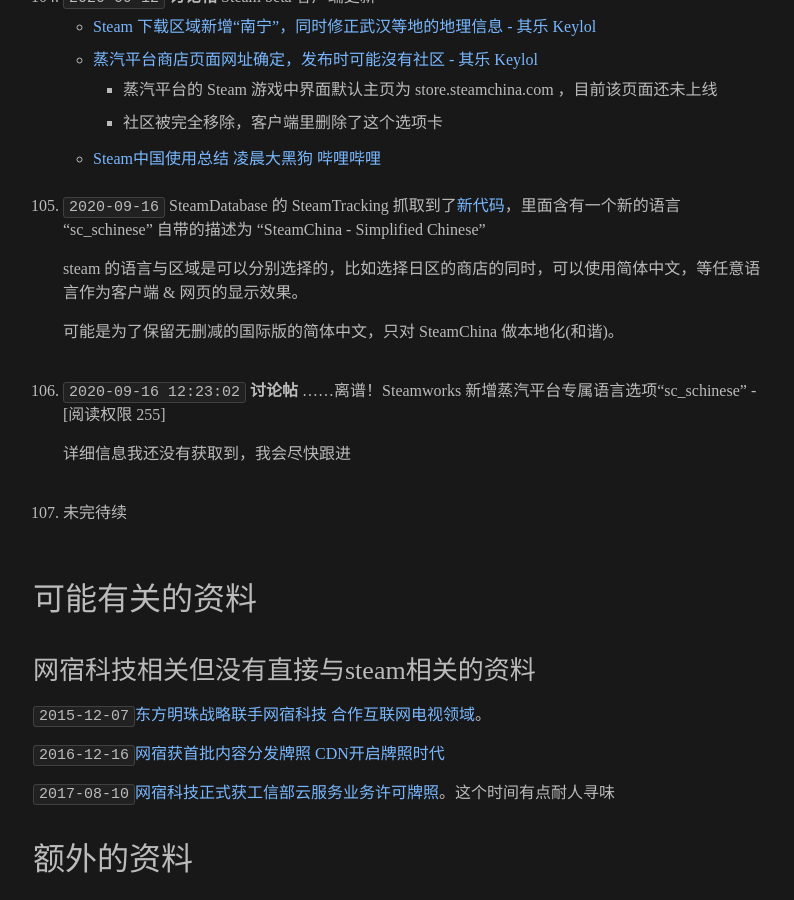
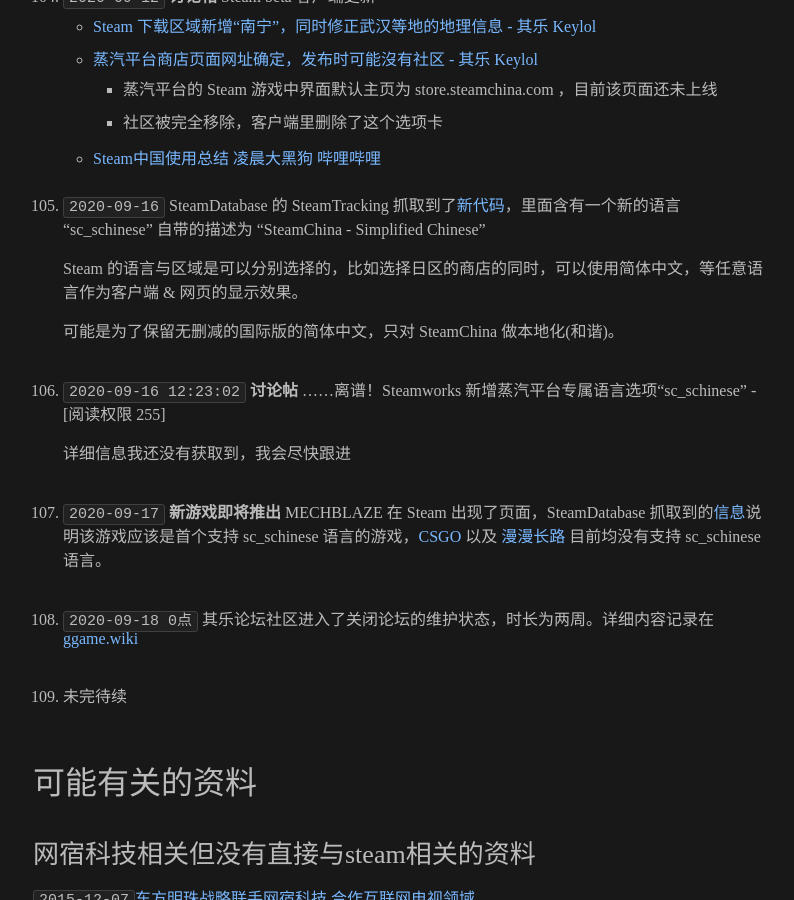
Before and after one commit to gledos/gledos.github.io, a Jekyll site: the page built from _posts/2018-07-12-wegame-steam.markdown, in a window 1280 px wide and 900 px high, scrolled down 16166 px. Shown: the whole window, without its empty margins (237-1031 px from the left). Built offline with Jekyll 4.4.1, drawn with Linux system fonts in a browser that asks for light colours.

Commit message:
其乐论坛社区

```diff
--- a/_posts/2018-07-12-wegame-steam.markdown
+++ b/_posts/2018-07-12-wegame-steam.markdown
@@ -505,7 +505,7 @@
 
 105. `2020-09-16` SteamDatabase 的 SteamTracking 抓取到了[新代码](https://web.archive.org/web/20200919053038/https://github.com/SteamDatabase/SteamTracking/blob/53466cd4589225b5a0bec1ef29e83ca5fcbd8712/partner.steamgames.com/public/javascript/game_admin.js)，里面含有一个新的语言 "sc_schinese" 自带的描述为 "SteamChina - Simplified Chinese"
 
-        steam 的语言与区域是可以分别选择的，比如选择日区的商店的同时，可以使用简体中文，等任意语言作为客户端 & 网页的显示效果。
+        Steam 的语言与区域是可以分别选择的，比如选择日区的商店的同时，可以使用简体中文，等任意语言作为客户端 & 网页的显示效果。
 
         可能是为了保留无删减的国际版的简体中文，只对 SteamChina 做本地化(和谐)。
 
@@ -513,7 +513,11 @@
 
         详细信息我还没有获取到，我会尽快跟进
 
-107. 未完待续
+107. `2020-09-17` **新游戏即将推出** MECHBLAZE 在 Steam 出现了页面，SteamDatabase 抓取到的[信息](https://web.archive.org/web/20200919055553/https://steamdb.info/app/1398500/)说明该游戏应该是首个支持 sc_schinese 语言的游戏，[CSGO](https://web.archive.org/web/20200608055623/https://steamdb.info/app/730/info/) 以及 [漫漫长路](https://web.archive.org/web/20200919062157/https://steamdb.info/app/856990/info/) 目前均没有支持 sc_schinese 语言。
+
+108. `2020-09-18 0点` 其乐论坛社区进入了关闭论坛的维护状态，时长为两周。详细内容记录在[ggame.wiki](https://ggame.herokuapp.com/en/website/其乐)
+
+109. 未完待续
 
 <!-- [这是真的吗 NGA玩家社区](https://archive.vn/rgmOt) 在隔壁群友看到的，如果是真的话，那?死也不会用的
     steam中国、WAC反作弊 -->
```
Also changed, not shown: 1 other file.
